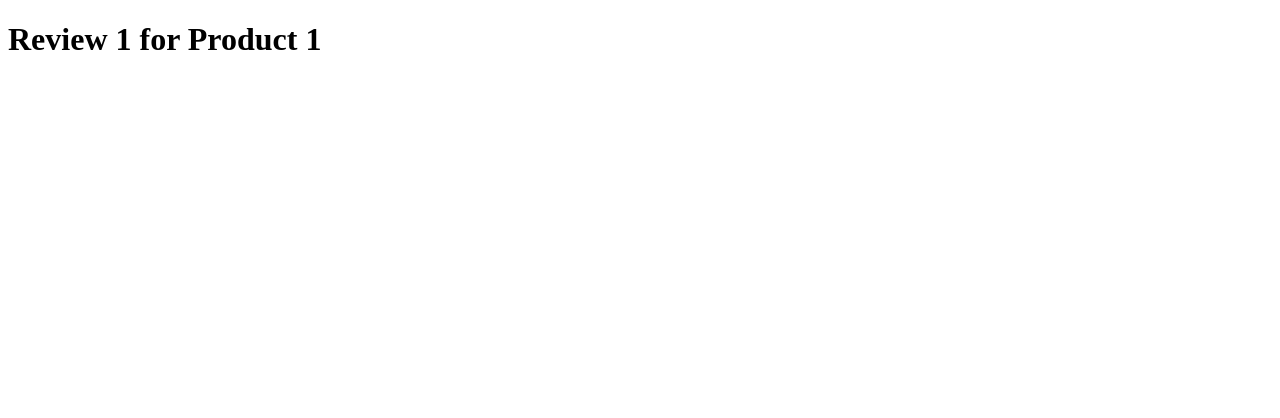
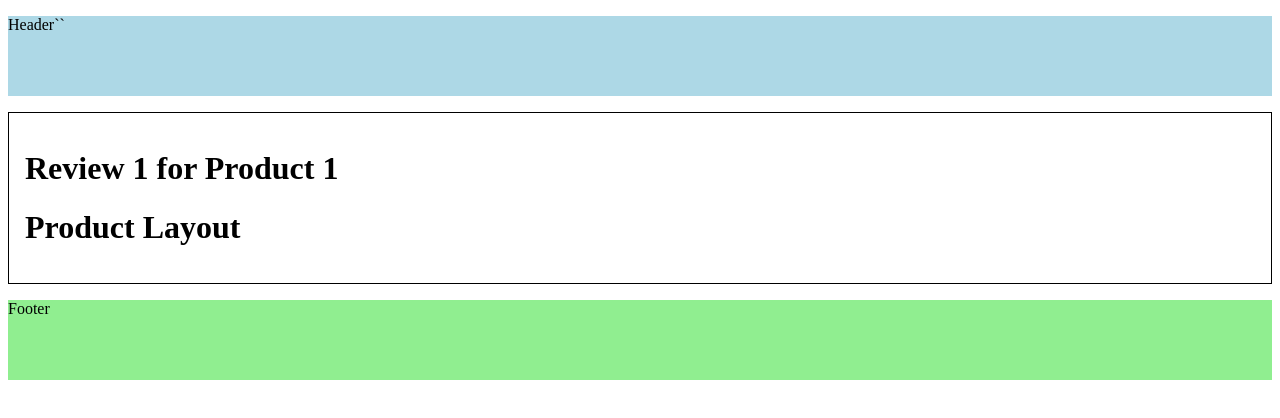
Before and after one commit to chauhan-ankit24/tut-Next.js, a Next.js app: page /products/1/reviews/1 in a window 1280 px wide. Shown: the top 418 px of the page. Built offline with nearby package versions, Linux system fonts and the light colour scheme.

Commit message:
done metadata

```diff
--- a/src/app/layout.tsx
+++ b/src/app/layout.tsx
@@ -1,16 +1,38 @@
 export const metadata = {
-  title: 'Next.js',
-  description: 'Generated by Next.js',
-}
+  title: "Next.js",
+  description: "Generated by Next.js",
+};
 
 export default function RootLayout({
   children,
 }: {
-  children: React.ReactNode
+  children: React.ReactNode;
 }) {
   return (
     <html lang="en">
-      <body>{children}</body>
+      <body>
+        <p
+          style={{
+            backgroundColor: "lightblue",
+            color: "black",
+            height: "5rem",
+          }}
+        >
+          Header``
+        </p>
+        <div style={{ padding: "1rem", border: "1px solid black" }}>
+          {children}
+        </div>
+        <p
+          style={{
+            backgroundColor: "lightgreen",
+            color: "black",
+            height: "5rem",
+          }}
+        >
+          Footer
+        </p>
+      </body>
     </html>
-  )
+  );
 }
--- a/src/app/page.tsx
+++ b/src/app/page.tsx
@@ -1,3 +1,3 @@
 export default function Home(){
-    return <h1>Home</h1>
+    return <h1>Home Page</h1>
 }
--- /dev/null
+++ b/src/app/products/[productId]/layout.tsx
@@ -0,0 +1,12 @@
+export default function ProductLayout({
+  children,
+}: {
+  children: React.ReactNode;
+}) {
+  return (
+    <div>
+      {children}
+      <h1>Product Layout</h1>
+    </div>
+  );
+}
```
Also changed, not shown: src/app/%5Flib/page.tsx (added, +7 -0 lines), src/app/(auth)/login/page.tsx (added, +7 -0 lines), src/app/(auth)/signup/page.tsx (added, +7 -0 lines), src/app/_lib/page.tsx (added, +7 -0 lines), src/app/docs/[...slug]/page.tsx (added, +10 -0 lines), src/app/not-found.tsx (added, +7 -0 lines), src/app/products/[productId]/reviews/[reviewId]/not-found.tsx (added, +7 -0 lines), src/app/%5Flib/format-date.ts (added), src/app/_lib/format-date.ts (added).
